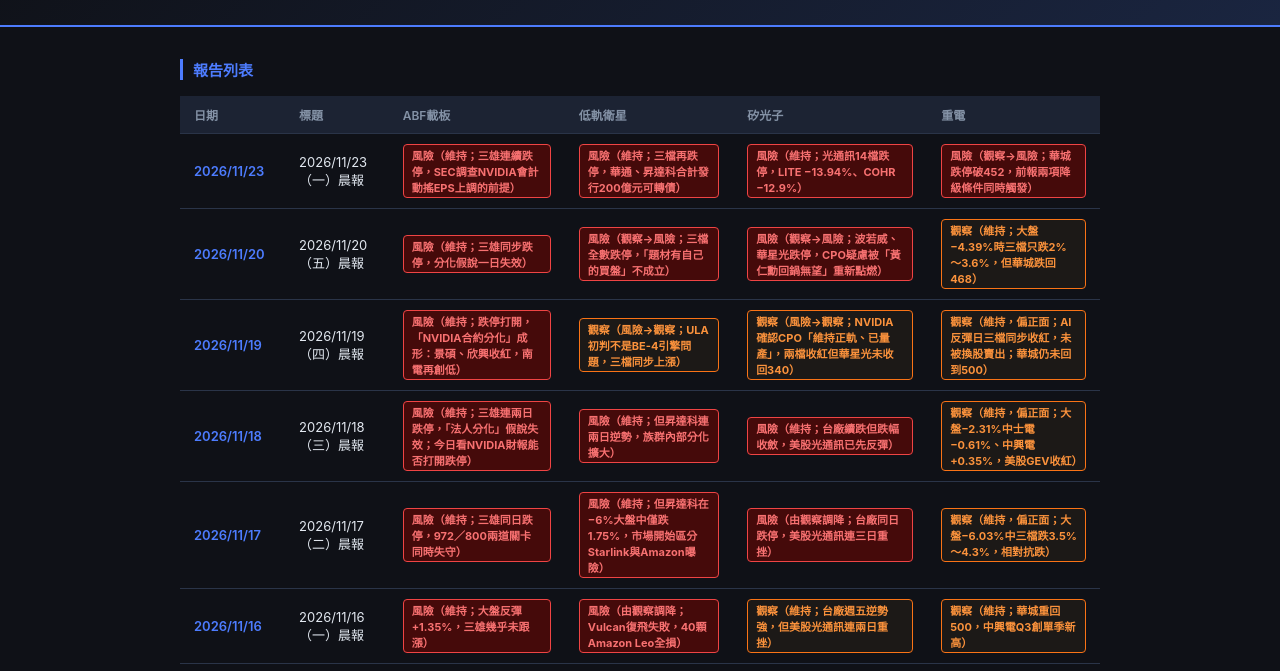
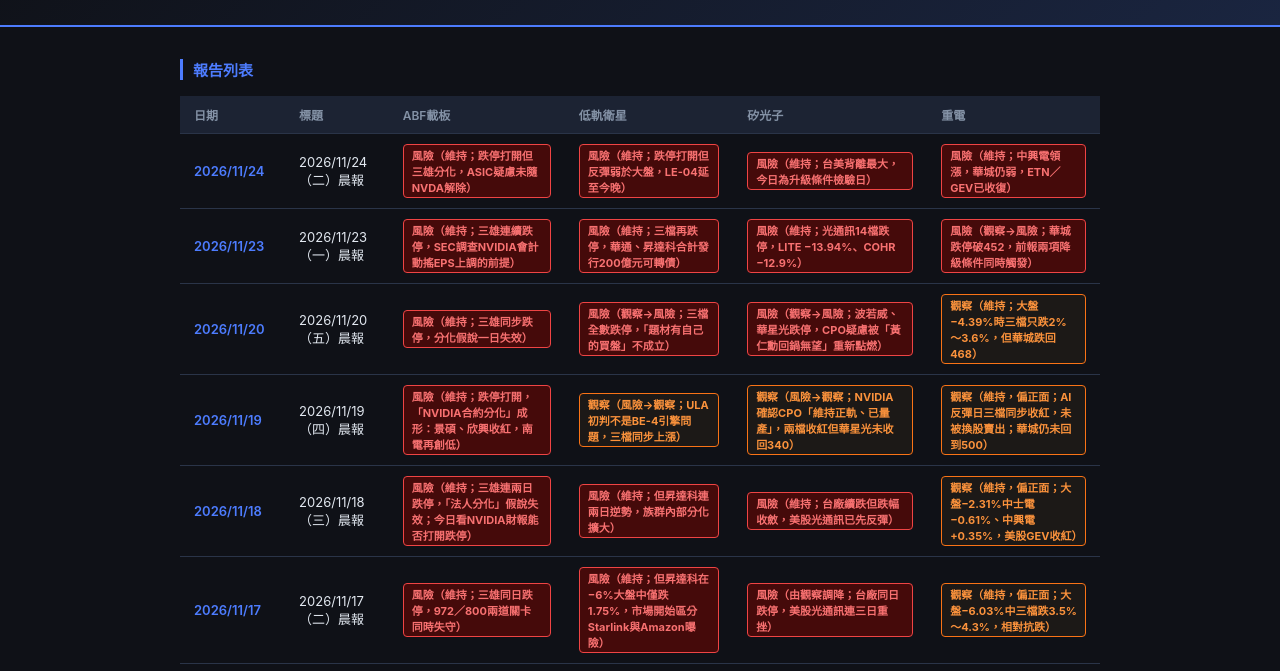
Before and after one commit to Lian-heng499/morning-report, a plain HTML site: page index.html in a window 1280 px wide. Shown: the part 88-759 px from the top of the page. Drawn offline with Linux system fonts and the light colour scheme.

Commit message:
Update index page

```diff
--- a/index.html
+++ b/index.html
@@ -48,6 +48,14 @@
       </tr>
     </thead>
     <tbody>
+        <tr>
+          <td><a href="reports/晨報_20261124.html">2026/11/24</a></td>
+          <td>2026/11/24（二）晨報</td>
+          <td><span class="signal signal-risk">風險（維持；跌停打開但三雄分化，ASIC疑慮未隨NVDA解除）</span></td>
+          <td><span class="signal signal-risk">風險（維持；跌停打開但反彈弱於大盤，LE-04延至今晚）</span></td>
+          <td><span class="signal signal-risk">風險（維持；台美背離最大，今日為升級條件檢驗日）</span></td>
+          <td><span class="signal signal-risk">風險（維持；中興電領漲，華城仍弱，ETN／GEV已收復）</span></td>
+        </tr>
         <tr>
           <td><a href="reports/晨報_20261123.html">2026/11/23</a></td>
           <td>2026/11/23（一）晨報</td>
```
